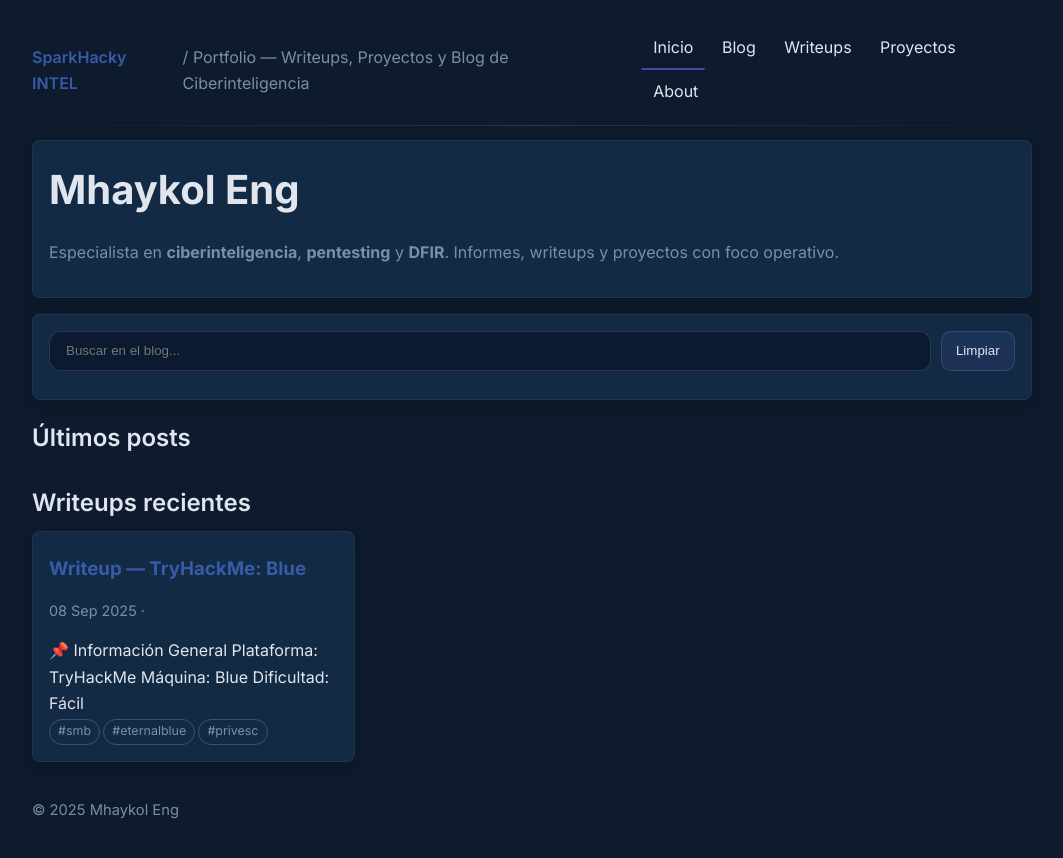
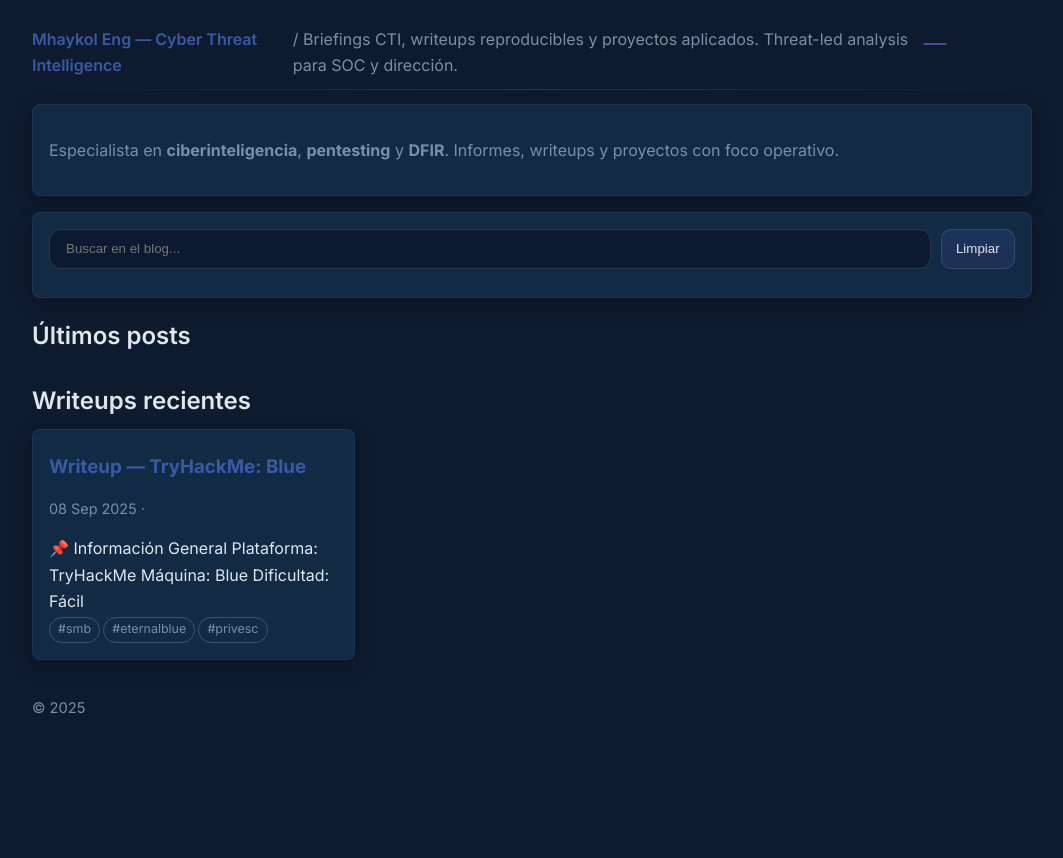
Before and after one commit to Sparkhacky/sparkhacky.github.io, a Jekyll site: the page built from index.md, in a window 1280 px wide. Shown: the top 858 px of the page, without its empty margins (108-1171 px from the left). Built offline with Jekyll 4.4.1, drawn with Linux system fonts in a browser that asks for light colours; comment, search, counter and statistics services are not loaded.

Commit message:
Update _config.yml

```diff
--- a/_config.yml
+++ b/_config.yml
@@ -1,17 +1,34 @@
-title: "SparkHacky INTEL"
-description: "Portfolio — Writeups, Proyectos y Blog de Ciberinteligencia"
-url: "https://sparkhacky.github.io"   # sin barra final
-baseurl: ""                           # user/ORG page => vacío
+title: "Mhaykol Eng — Cyber Threat Intelligence"
+description: "Briefings CTI, writeups reproducibles y proyectos aplicados. Threat-led analysis para SOC y dirección."
+url: "https://sparkhacky.github.io"
+baseurl: "" # no subpath para user/organization site
 
-theme: minima
+# Build
+markdown: kramdown
+highlighter: rouge
+permalink: /:categories/:title/
+timezone: Europe/Madrid
+
+# Plugins permitidos por GitHub Pages
 plugins:
+  - jekyll-seo-tag
+  - jekyll-sitemap
   - jekyll-feed
-  - jekyll-sitemap
-  - jekyll-seo-tag
 
-# Salidas y rutas limpias
-permalink: /:categories/:title/
+# Navegación (usa page.url == item.link)
+nav:
+  - title: Inicio
+    link: /
+  - title: Briefings
+    link: /blog/
+  - title: Writeups
+    link: /writeups/
+  - title: Proyectos
+    link: /projects/
+  - title: About
+    link: /about/
 
+# Colecciones
 collections:
   writeups:
     output: true
@@ -20,22 +37,32 @@ collections:
     output: true
     permalink: /projects/:title/
 
+# Defaults (layouts/metadata)
 defaults:
-  - scope: { path: "", type: "posts" }
-    values: { layout: post }
-  - scope: { path: "", type: "writeups" }
-    values: { layout: writeup }
-  - scope: { path: "", type: "projects" }
-    values: { layout: project }
+  - scope:
+      path: ""
+      type: "posts"
+    values:
+      layout: post
+      category: blog
+  - scope:
+      path: ""
+      type: "writeups"
+    values:
+      layout: writeup
+  - scope:
+      path: ""
+      type: "projects"
+    values:
+      layout: project
 
-# Navegación
-nav:
-  - { name: "Inicio",   link: "/" }
-  - { name: "Blog",     link: "/blog/" }
-  - { name: "Writeups", link: "/writeups/" }
-  - { name: "Proyectos",link: "/projects/" }
-  - { name: "About",    link: "/about/" }
+# SEO
+social:
+  links:
+    - https://www.linkedin.com/in/tu-perfil
+    - https://x.com/tu_usuario
+    - https://youtube.com/@tu_canal
 
-author:
-  name: "Mhaykol Eng"
-  email: "tu-email@proton.me"
+# Feed
+feed:
+  path: feed.xml
```
